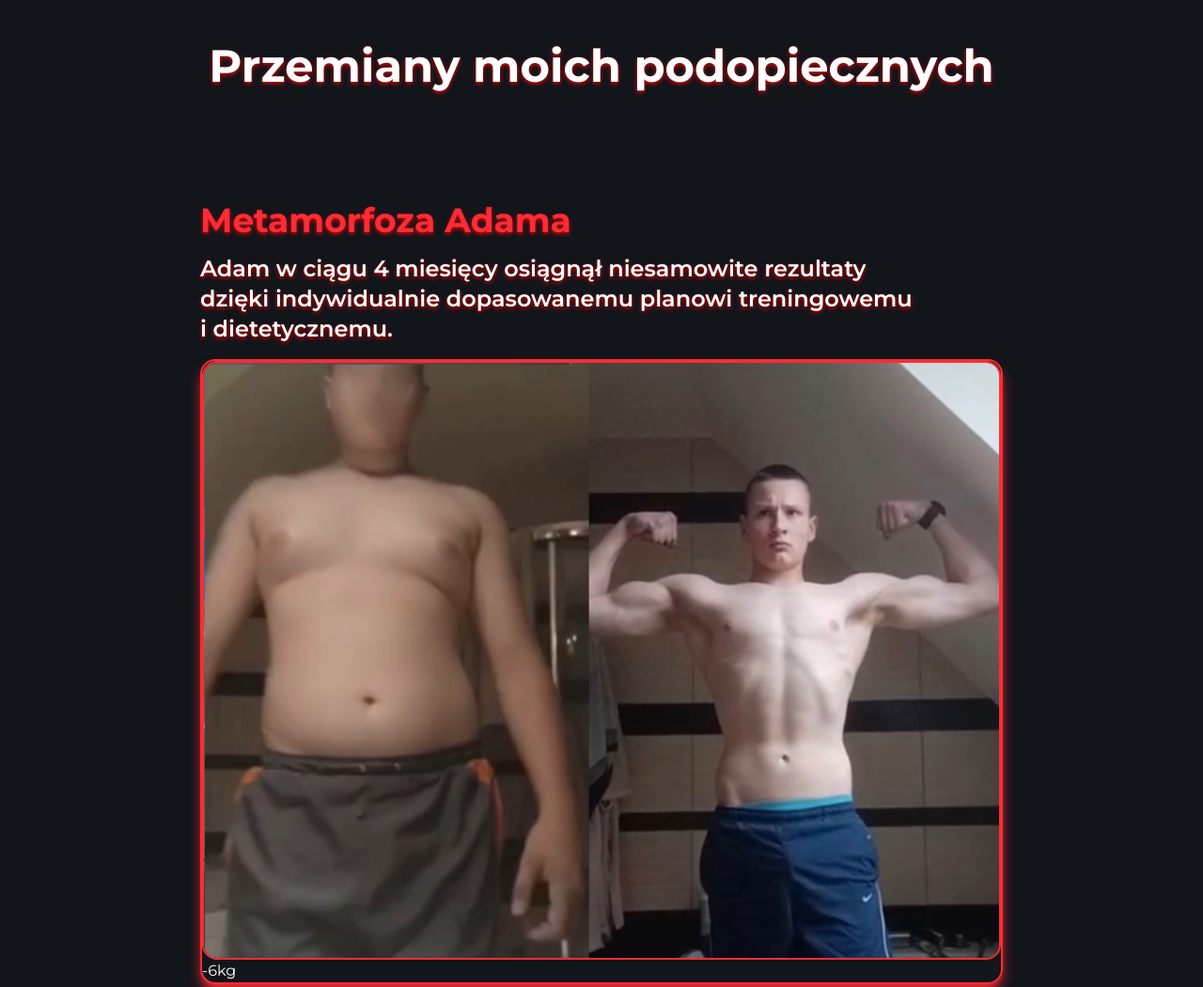
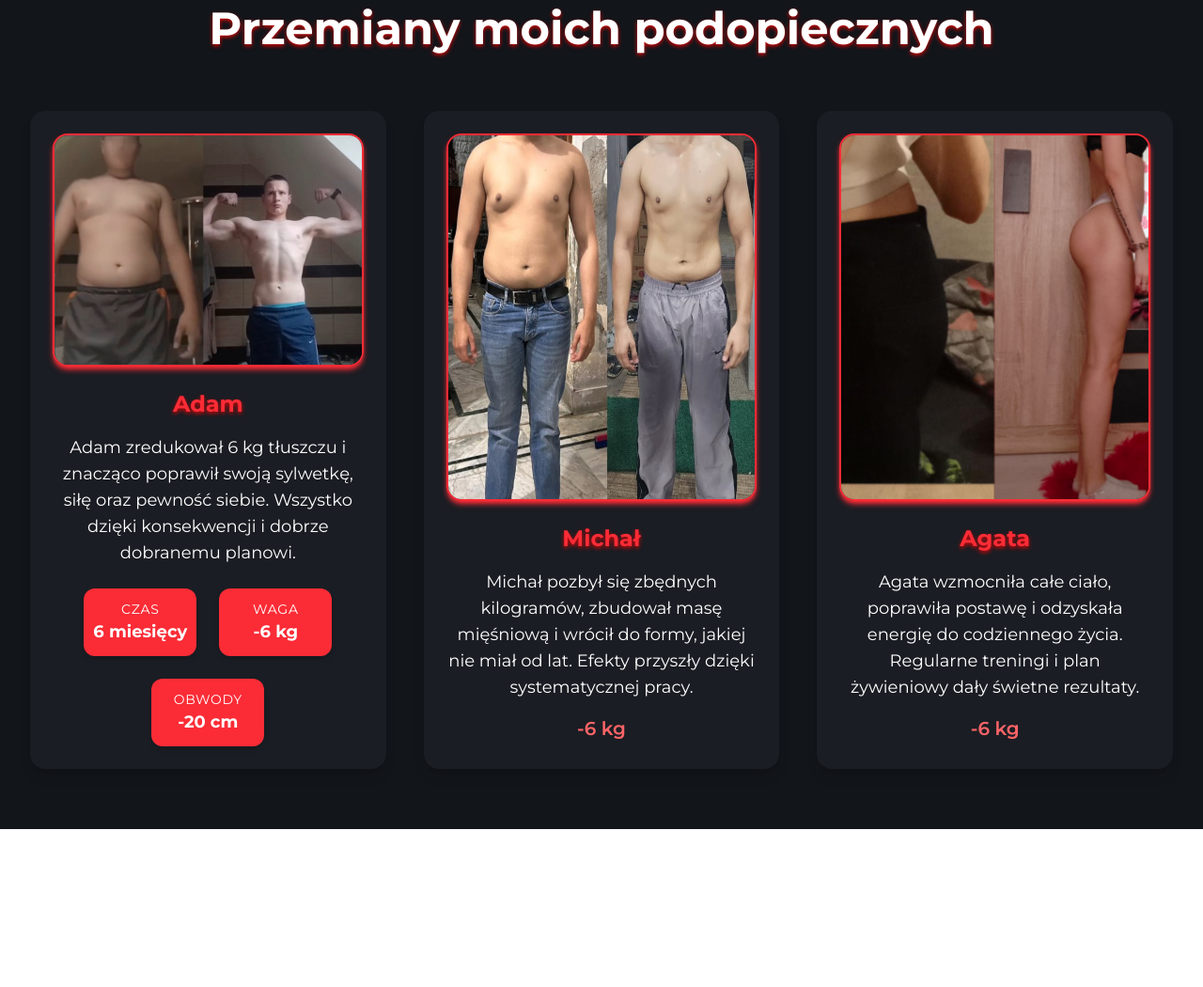
Before and after one commit to Patolll/Trener-Personalny, a website built with Vite: page index.html in a window 1280 px wide. Shown: the part 3400-4450 px from the top of the page at 94% size. After the commit the page ends 4282 px from the top, so only its background shows below. Built offline with nearby package versions, Linux system fonts and the light colour scheme.

Commit message:
to fix - fade-in-4 animation on mobile and make all methamorphosis the same look

```diff
--- a/index.html
+++ b/index.html
@@ -370,7 +370,9 @@
               </li>
             </ul>
 
-            <p class="text-3xl font-bold text-red-500 mt-15">199 zł/mies.</p>
+            <p class="text-3xl font-bold text-white red-shadow mt-15">
+              199 zł/mies.
+            </p>
 
             <a
               href="#kontakt"
@@ -417,7 +419,9 @@
               </li>
             </ul>
 
-            <p class="text-3xl font-bold text-red-500 mt-15">249 zł/mies.</p>
+            <p class="text-3xl font-bold text-white red-shadow mt-15">
+              249 zł/mies.
+            </p>
 
             <a
               href="#kontakt"
@@ -434,55 +438,96 @@
         class="bg-[#12151a] text-white py-16 px-4 sm:px-6 lg:px-8"
       >
         <h1
-          class="text-center red-shadow text-4xl md:text-5xl font-bold mb-10 mt-10 fade-in-down"
+          class="text-center red-shadow text-4xl md:text-5xl font-bold mb-16 fade-in-down"
         >
           Przemiany moich podopiecznych
         </h1>
 
-        <div
-          id="metamorfozy-cont"
-          class="flex flex-col justify-center items-center"
-        >
-          <div class="mt-10 py-10 flex flex-col justify-center items-start">
-            <h2
-              class="red-shadow text-red-500 text-3xl md:text-4xl font-bold mb-4 fade-in-left text-left"
-            >
-              Metamorfoza Adama
+        <div class="grid gap-10 sm:grid-cols-1 md:grid-cols-2 lg:grid-cols-3">
+          <!-- Metamorfoza 1 -->
+          <div
+            class="flex flex-col items-center text-center bg-[#1a1d23] p-6 rounded-2xl shadow-lg hover:scale-[1.02] transition-transform duration-300"
+          >
+            <img
+              class="rounded-2xl w-full h-[60%] object-cover border-2 border-red-500 shadow-red-500 shadow-md"
+              src="/src/assets/metamorfozy/metamorfoza1.jpeg"
+              alt="Przemiana sylwetki Adama"
+            />
+            <h2 class="text-2xl font-bold text-red-500 mt-6 red-shadow">
+              Adam
             </h2>
-            <p
-              class="mb-4 max-w-3xl text-xl md:text-2xl font-semibold red-shadow"
-            >
-              Adam w ciągu 4 miesięcy osiągnął niesamowite rezultaty dzięki
-              indywidualnie dopasowanemu planowi treningowemu i dietetycznemu.
+            <p class="mt-4 text-lg font-light">
+              Adam zredukował 6 kg tłuszczu i znacząco poprawił swoją sylwetkę,
+              siłę oraz pewność siebie. Wszystko dzięki konsekwencji i dobrze
+              dobranemu planowi.
             </p>
-            <div
-              class="rounded-2xl border-2 border-red-500 shadow-lg shadow-red-500"
-            >
-              <img
-                class="w-[850px] rounded-2xl border-red-500 border-2"
-                src="/src/assets/metamorfozy/metamorfoza1.jpeg"
-                alt="Przemiana sylwetki Adama"
-              />
-              <p>-6kg</p>
+
+            <!-- Statystyki -->
+            <div class="flex flex-wrap justify-center gap-6 w-full mt-6">
+              <!-- Czas -->
+              <div
+                class="bg-red-500 text-white text-center px-2 py-3 rounded-xl w-[120px] shadow-md"
+              >
+                <p class="text-sm uppercase tracking-wider">Czas</p>
+                <p class="text-lg font-bold">6 miesięcy</p>
+              </div>
+
+              <!-- Waga -->
+              <div
+                class="bg-red-500 text-white text-center px-4 py-3 rounded-xl w-[120px] shadow-md"
+              >
+                <p class="text-sm uppercase tracking-wider">Waga</p>
+                <p class="text-lg font-bold">-6 kg</p>
+              </div>
+
+              <!-- Obwody -->
+              <div
+                class="bg-red-500 text-white text-center px-4 py-3 rounded-xl w-[120px] shadow-md"
+              >
+                <p class="text-sm uppercase tracking-wider">Obwody</p>
+                <p class="text-lg font-bold">-20 cm</p>
+              </div>
             </div>
           </div>
+
+          <!-- Metamorfoza 2 -->
           <div
-            class="mt-10 py-10 flex flex-col justify-center items-center text-center sm:text-left sm:items-start"
+            class="flex flex-col items-center text-center bg-[#1a1d23] p-6 rounded-2xl shadow-lg hover:scale-[1.02] transition-all duration-300"
           >
-            <h2
-              class="red-shadow text-3xl md:text-4xl font-bold mb-4 fade-in-left"
-            >
-              Metamorfoza Adama
+            <img
+              class="rounded-2xl w-full h-[60%] border-2 border-red-500 shadow-red-500 shadow-md"
+              src="/src/assets/metamorfozy/metamorfoza2.jpeg"
+              alt="Przemiana sylwetki Michała"
+            />
+            <h2 class="text-2xl font-bold text-red-500 mt-6 red-shadow">
+              Michał
             </h2>
-            <p class="mb-4 max-w-xl">
-              Adam w ciągu 4 miesięcy osiągnął niesamowite rezultaty dzięki
-              indywidualnie dopasowanemu planowi treningowemu i dietetycznemu.
+            <p class="mt-4 text-lg font-light">
+              Michał pozbył się zbędnych kilogramów, zbudował masę mięśniową i
+              wrócił do formy, jakiej nie miał od lat. Efekty przyszły dzięki
+              systematycznej pracy.
             </p>
+            <p class="mt-4 text-xl font-semibold text-red-400">-6 kg</p>
+          </div>
+
+          <!-- Metamorfoza 3 -->
+          <div
+            class="flex flex-col items-center text-center bg-[#1a1d23] p-6 rounded-2xl shadow-lg hover:scale-[1.05] transition-all duration-300"
+          >
             <img
-              class="rounded-2xl w-[350px] shadow-lg"
-              src="/src/assets/metamorfozy/metamorfoza2.jpeg"
-              alt="Przemiana sylwetki Adama"
+              class="rounded-2xl w-full h-[60%] object-cover border-2 border-red-500 shadow-red-500 shadow-md"
+              src="/src/assets/metamorfozy/metamorfoza3.jpeg"
+              alt="Przemiana sylwetki Agaty"
             />
+            <h2 class="text-2xl font-bold text-red-500 mt-6 red-shadow">
+              Agata
+            </h2>
+            <p class="mt-4 text-lg font-light">
+              Agata wzmocniła całe ciało, poprawiła postawę i odzyskała energię
+              do codziennego życia. Regularne treningi i plan żywieniowy dały
+              świetne rezultaty.
+            </p>
+            <p class="mt-4 text-xl font-semibold text-red-400">-6 kg</p>
           </div>
         </div>
       </section>
--- a/src/style.css
+++ b/src/style.css
@@ -73,6 +73,7 @@
     transform: translateY(0);
   }
 }
+/* box anims */
 @keyframes fadeInLeftBox1 {
   0% {
     opacity: 0;
```
